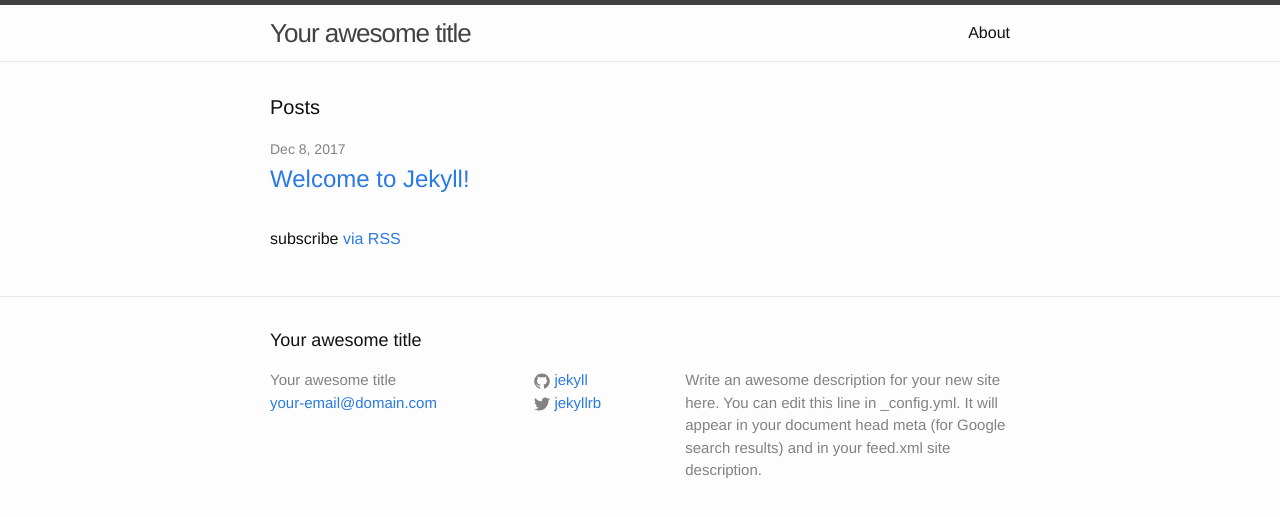
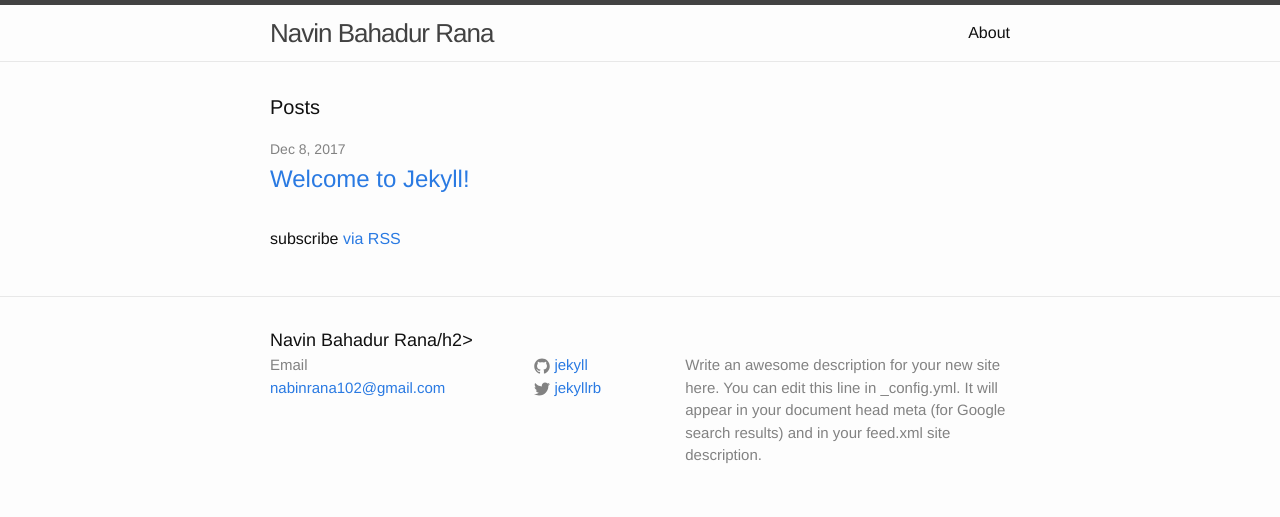
Before and after one commit to nabin98rana/nabin98rana.github.io, a Jekyll site: the page site/index.html, which Jekyll copies as it is, in a window 1280 px wide. Shown: the top 517 px of the page. Built offline with Jekyll 4.4.1, drawn with Linux system fonts in a browser that asks for light colours.

Commit message:
updated some files

```diff
--- a/site/index.html
+++ b/site/index.html
@@ -6,7 +6,7 @@
   <meta http-equiv="X-UA-Compatible" content="IE=edge">
   <meta name="viewport" content="width=device-width, initial-scale=1">
 
-  <title>Your awesome title</title>
+  <title>Navin Bahadur Rana</title>
   <meta name="description" content="Write an awesome description for your new site here. You can edit this line in _config.yml. It will appear in your document head meta (for Google search results) and in your feed.xml site description.
 ">
 
@@ -22,7 +22,7 @@
 
   <div class="wrapper">
 
-    <a class="site-title" href="/">Your awesome title</a>
+    <a class="site-title" href="/">Navin Bahadur Rana</a>
 
     <nav class="site-nav">
       <a href="#" class="menu-icon">
@@ -82,13 +82,13 @@
 
   <div class="wrapper">
 
-    <h2 class="footer-heading">Your awesome title</h2>
+    <h2 class="footer-heading">Navin Bahadur Rana/h2>
 
     <div class="footer-col-wrapper">
       <div class="footer-col footer-col-1">
         <ul class="contact-list">
-          <li>Your awesome title</li>
-          <li><a href="mailto:your-email@domain.com">your-email@domain.com</a></li>
+          <li>Email</li>
+          <li><a href="mailto:your-email@domain.com">nabinrana102@gmail.com</a></li>
         </ul>
       </div>
 
--- a/site/jekyll/update/2017/12/08/welcome-to-jekyll.html
+++ b/site/jekyll/update/2017/12/08/welcome-to-jekyll.html
@@ -21,7 +21,7 @@
 
   <div class="wrapper">
 
-    <a class="site-title" href="/">Your awesome title</a>
+    <a class="site-title" href="/">Navin Bahadur Rana</a>
 
     <nav class="site-nav">
       <a href="#" class="menu-icon">
```
Also changed, not shown: site/about/index.html (+4 -4 lines), 2 other files.
